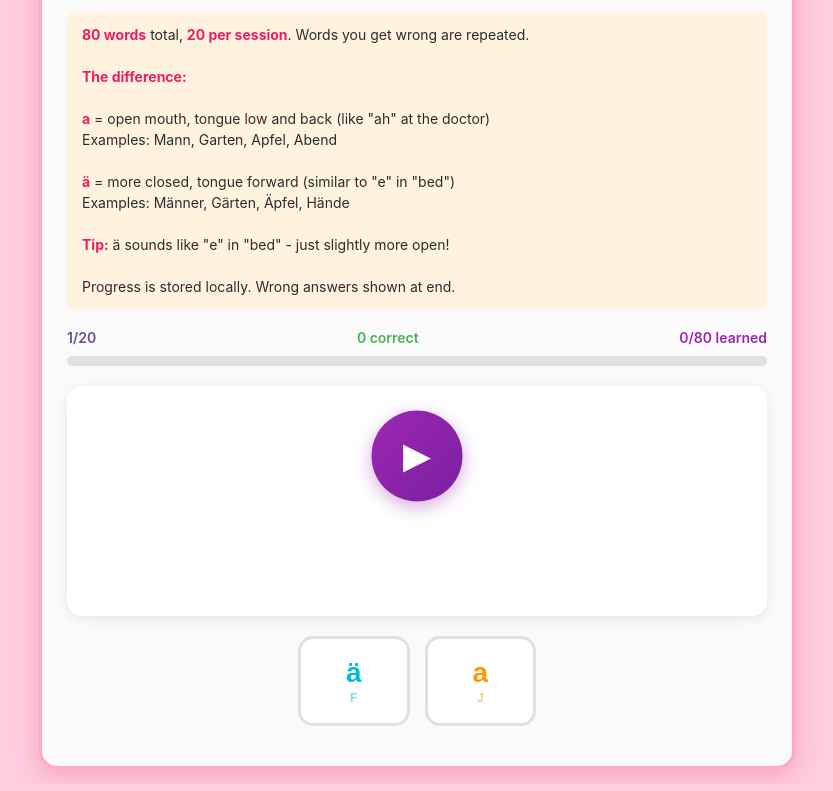
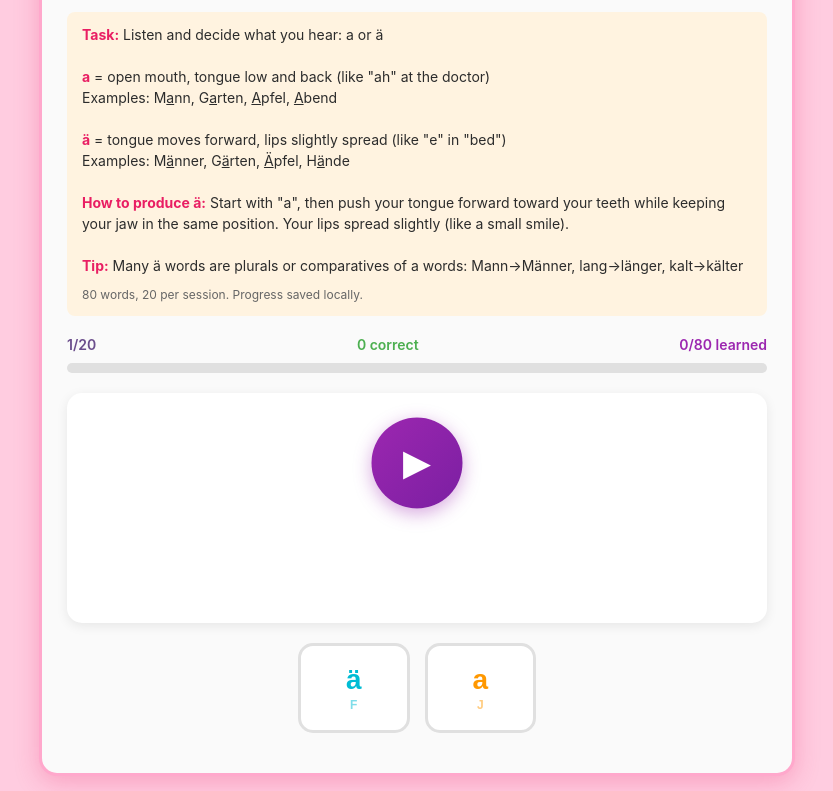
Before and after one commit to smarterGerman/german-trainers, a plain HTML site: page ae-a-trainer.html in a window 1280 px wide. Both pictures are taken after a click on the button "Info". Shown: the part 80-871 px from the top of the page, without its empty margins (223-1056 px from the left). Drawn offline with Linux system fonts and the light colour scheme.

Commit message:
Improve ae-a trainer info section
- Add task instruction: Listen and decide what you hear
- Add pronunciation tips for producing ä
- Add tip about plurals/comparatives
- Move word count to small footer text
- Underline vowels in examples

```diff
--- a/ae-a-trainer.html
+++ b/ae-a-trainer.html
@@ -348,19 +348,18 @@
     </div>
 
     <div id="infoSection" class="info-section hidden">
-      <strong>80 words</strong> total, <strong>20 per session</strong>. Words you get wrong are repeated.
+      <strong>Task:</strong> Listen and decide what you hear: a or ä
       <br><br>
-      <strong>The difference:</strong>
+      <strong>a</strong> = open mouth, tongue low and back (like "ah" at the doctor)<br>
+      Examples: M<u>a</u>nn, G<u>a</u>rten, <u>A</u>pfel, <u>A</u>bend
       <br><br>
-      <strong>a</strong> = open mouth, tongue low and back (like "ah" at the doctor)
-      <br>Examples: Mann, Garten, Apfel, Abend
+      <strong>ä</strong> = tongue moves forward, lips slightly spread (like "e" in "bed")<br>
+      Examples: M<u>ä</u>nner, G<u>ä</u>rten, <u>Ä</u>pfel, H<u>ä</u>nde
       <br><br>
-      <strong>ä</strong> = more closed, tongue forward (similar to "e" in "bed")
-      <br>Examples: Männer, Gärten, Äpfel, Hände
+      <strong>How to produce ä:</strong> Start with "a", then push your tongue forward toward your teeth while keeping your jaw in the same position. Your lips spread slightly (like a small smile).
       <br><br>
-      <strong>Tip:</strong> ä sounds like "e" in "bed" - just slightly more open!
-      <br><br>
-      Progress is stored locally. Wrong answers shown at end.
+      <strong>Tip:</strong> Many ä words are plurals or comparatives of a words: Mann→Männer, lang→länger, kalt→kälter
+      <p style="font-size: 12px; color: #666; margin: 10px 0 0 0;">80 words, 20 per session. Progress saved locally.</p>
     </div>
 
     <div id="exerciseArea">
```
